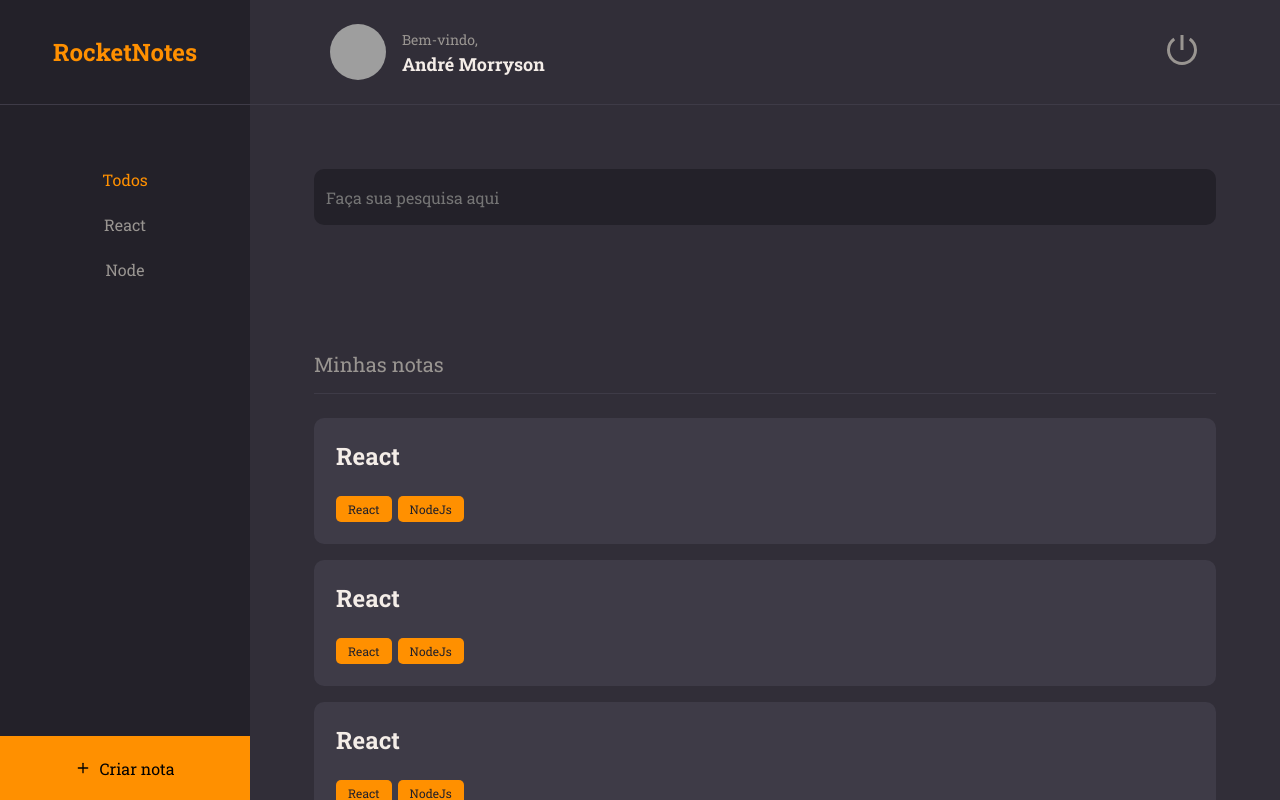
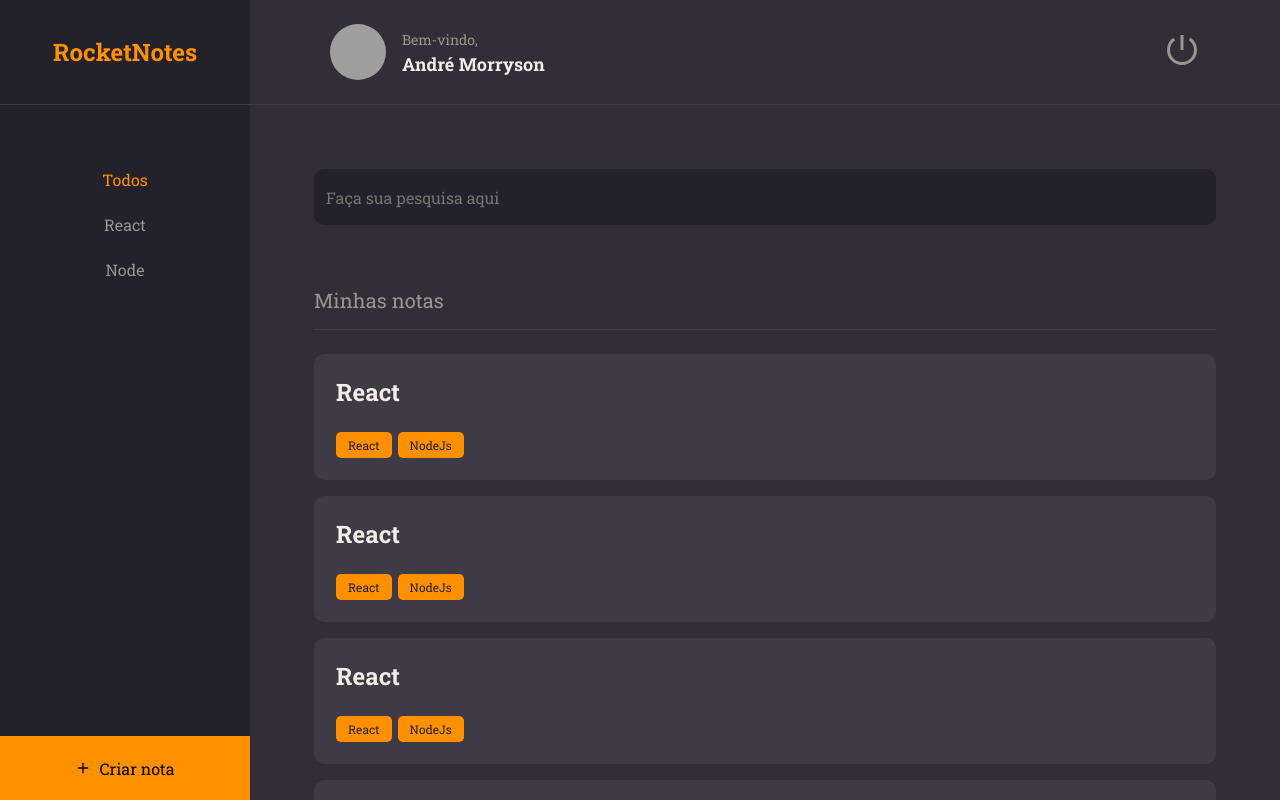
Before and after one commit to 4BurnerStove/RocketNotes, a React (Vite) app: page / in a window 1280 px wide. Built offline with nearby package versions, Linux system fonts and the light colour scheme; grey boxes are pictures that could not be loaded.

Commit message:
Correction content

```diff
--- a/src/pages/Home/styles.js
+++ b/src/pages/Home/styles.js
@@ -55,7 +55,7 @@ export const Search  = styled.div `
 
 export const Content  = styled.div `
   grid-area: content;
-  padding: 6.4rem;
+  padding: 0rem 6.4rem;
   overflow-y: scroll;
 `
 
```
